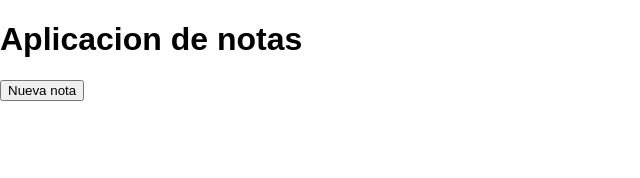
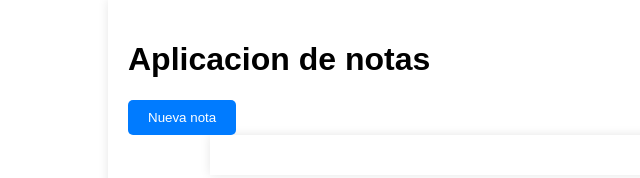
Before and after one commit to RyaVal/Caso-Practico1-Cliente-Servidor, a website: page Public/index.html in a window 1280 px wide. Shown: the whole page, without its empty margins (0-640 px from the left). Drawn offline with Linux system fonts and the light colour scheme.

Commit message:
Se incluyo una pequeña parte de codigo en el style.css

```diff
--- a/Public/style.css
+++ b/Public/style.css
@@ -4,3 +4,20 @@ body {
     padding: 0;
     background-color: #ffffff;
 }
+
+div {
+    width: 80%;
+    margin: 0 auto;
+    padding: 20px;
+    background: white;
+    box-shadow: 0 0 10px rgba(0,0,0,0.1);
+}
+
+button {
+    background-color: #007BFF;
+    color: white;
+    border: none;
+    padding: 10px 20px;
+    cursor: pointer;
+    border-radius: 5px;
+}
```
